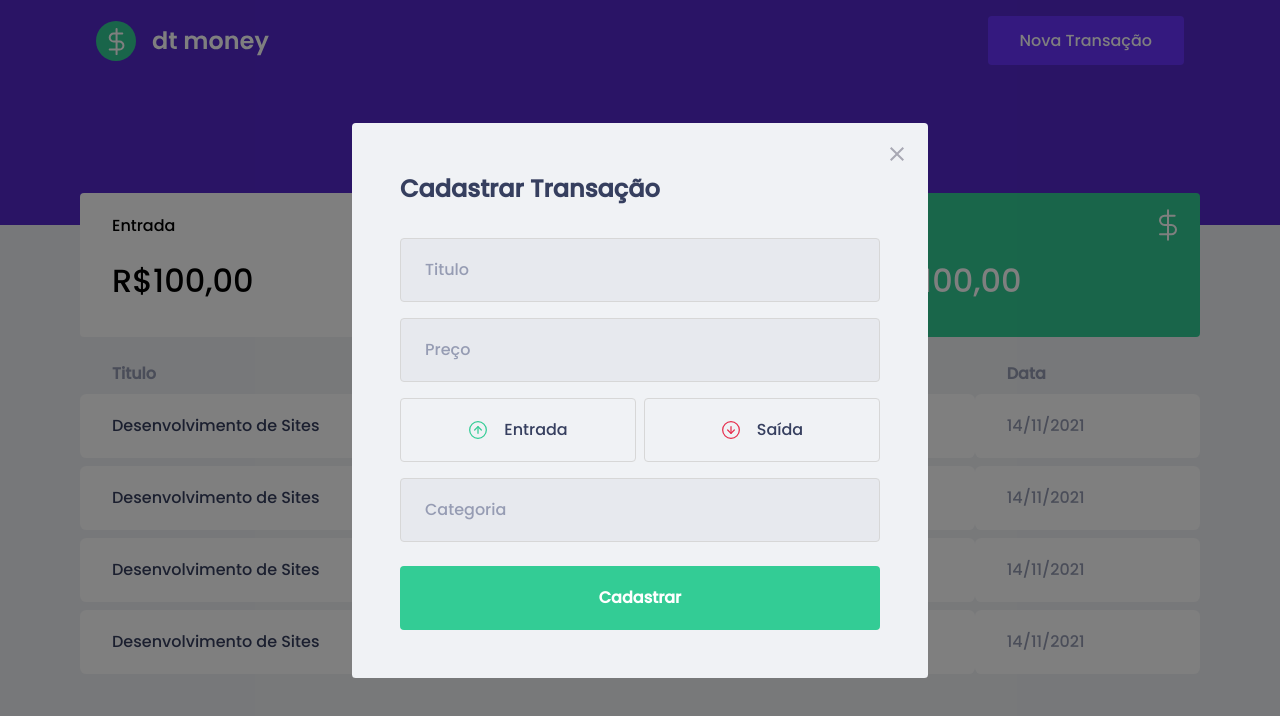
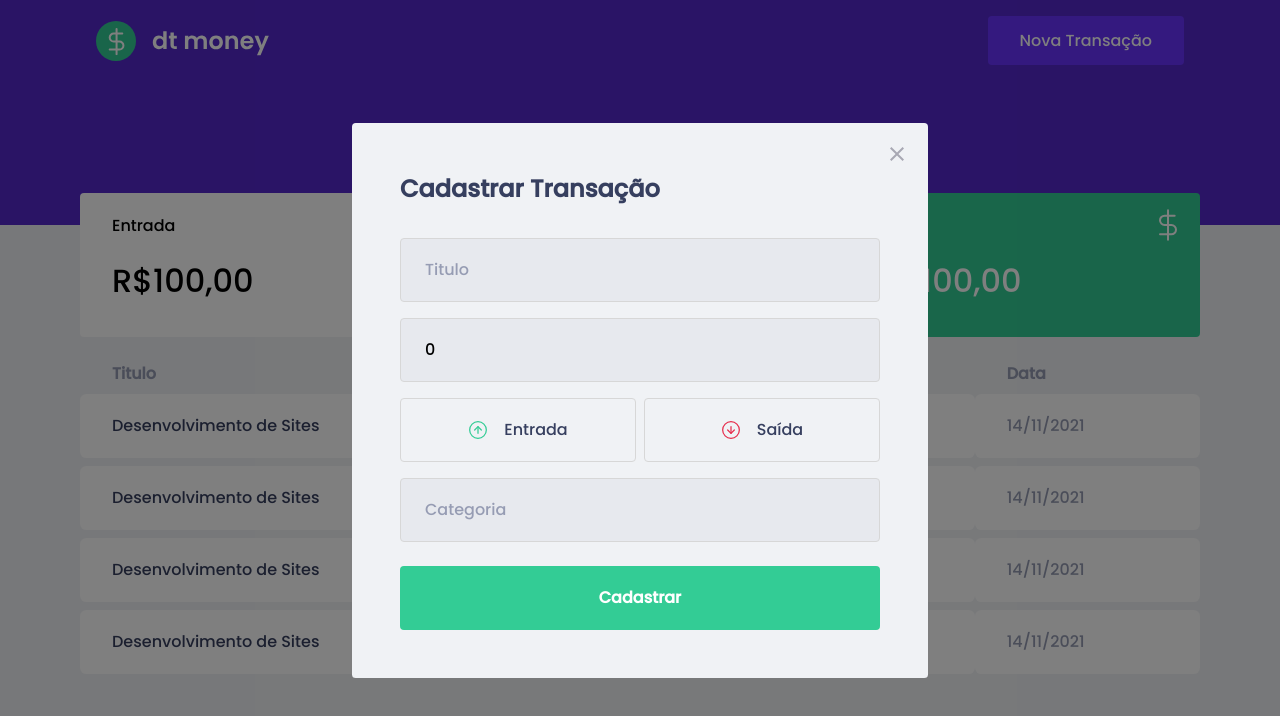
Before and after one commit to felipedev01/Projeto-DT-money, a React (Create React App) app: page / in a window 1280 px wide. Both pictures are taken after a click on the button "Nova Transação". Shown: the top 716 px of the page. Built offline with nearby package versions, Linux system fonts and the light colour scheme; no server answers; a web font is replaced by a local one; what miragejs would draw is missing.

Commit message:
Dados salvos no formulário

```diff
--- a/src/components/NewTransactionModal/index.tsx
+++ b/src/components/NewTransactionModal/index.tsx
@@ -3,7 +3,7 @@
 import fecharModal from '../../Assets/Vector.svg'
 import entrada from '../../Assets/Entradas.svg'
 import saida from '../../Assets/Saídas.svg'
-import {useState} from 'react';
+import {FormEvent, useState} from 'react';
 interface NewTrasactionModalProps {
 
   isOpen:boolean;
@@ -13,6 +13,16 @@
 export function NewTransactionModal({isOpen,onRequestClose}:NewTrasactionModalProps){
 
   const[type , setType]=useState(' ')
+
+  const[title, setTitle]=useState('')
+  const[value , setValue]=useState(0)
+  const[category, setCategory]=useState('')
+
+  function HandleCreateNewTransaction(event:FormEvent){
+
+     event.preventDefault();
+     console.log(title,value,category,type)
+  }
 
 
     return(
@@ -26,10 +36,21 @@
         <button type="button" onClick={onRequestClose}
         className="react-modal-close">
         <img src={fecharModal} alt="Fechar Modal" /></button>
-        <Container>
+        <Container onSubmit={HandleCreateNewTransaction}>
       <h2>Cadastrar Transação</h2>
-       <input placeholder="Titulo"></input>
-       <input type="Number" placeholder="Preço"></input>
+       <input
+       placeholder="Titulo"
+       value={title}
+       onChange={event=>setTitle(event.target.value)}
+       ></input>
+       <input
+       type="Number"
+       placeholder="Preço"
+       value={value}
+       onChange={event=>setValue(Number(event.target.value))}
+       >
+
+       </input>
        <TrasactionTypeContainer>
 
       <RadioButton type="button"
@@ -49,7 +70,11 @@
       </RadioButton>
 
        </TrasactionTypeContainer>
-       <input placeholder="Categoria"/>
+       <input
+       placeholder="Categoria"
+       value={category}
+       onChange={event=>setCategory(event.target.value)}
+       />
        <button type="submit">Cadastrar</button>
 
        </Container>
```
